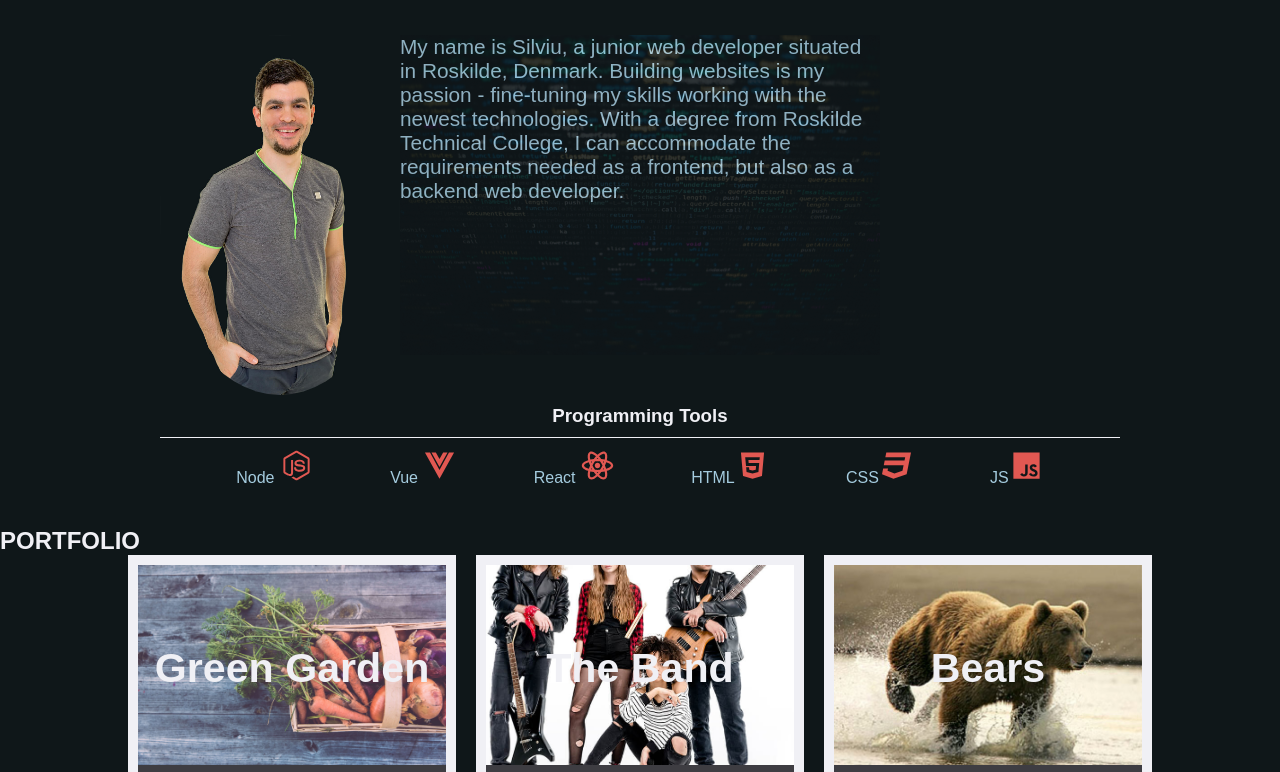
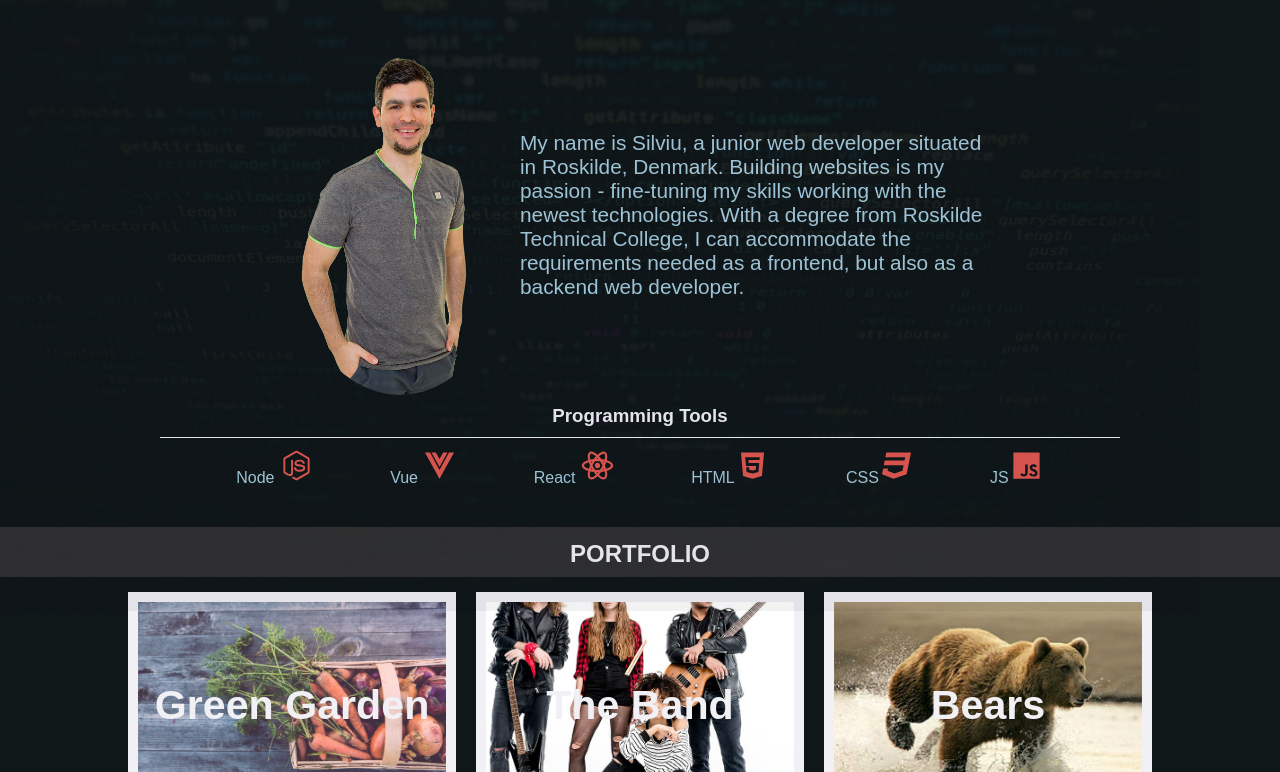
Before and after one commit to silv2107/portfolio, a plain HTML site: page index.html in a window 1280 px wide. Shown: the part 189-961 px from the top of the page. Drawn offline with Linux system fonts and the light colour scheme.

Commit message:
adapting to chrome and edge

```diff
--- a/css/header.css
+++ b/css/header.css
@@ -57,8 +57,9 @@
 }
 
 .presentation{
-    padding-bottom: 40px;
-    display: flex;
+    padding-bottom: 10px;
+    display: grid;
+    grid-template-columns: repeat(2, 1fr);
     grid-area: 2 / 1 / 3 / 3;
 }
 
--- a/css/layout.css
+++ b/css/layout.css
@@ -21,6 +21,17 @@
 main{
     background-color: var(--dark);
     color: var(--light);
+}
+
+.headerContainer{
+    background-color: var(--light-dark);
+    height: 50px;
+    margin-bottom: 15px;
+}
+
+.headerTitle{
+    text-align: center;
+    padding-top: 13px;
 }
 
 .gridContainer{
@@ -174,6 +185,9 @@ main{
 
     .presentation{
         padding-bottom: 0px;
+        display: flex;
+        justify-content: center;
+        align-items: center;
 
     }
 
@@ -182,12 +196,12 @@ main{
         position: relative;
     }
 
-    .presentation p::after{
+    .presentation::after{
         content: "";
         background: url(../img/background.jpg);
         background-repeat:no-repeat;
         background-size: contain;
-        opacity: .15;
+        opacity: .05;
         position: absolute;
         top: 0;
         left: 0;
--- a/index.html
+++ b/index.html
@@ -41,8 +41,8 @@
         </section>
     </header>
     <main id="main">
-        <header>
-            <h2>PORTFOLIO</h2>
+        <header class="headerContainer">
+            <h2 class="headerTitle">PORTFOLIO</h2>
         </header>
         <div class="gridContainer">
             <article class="gridElement">
```
